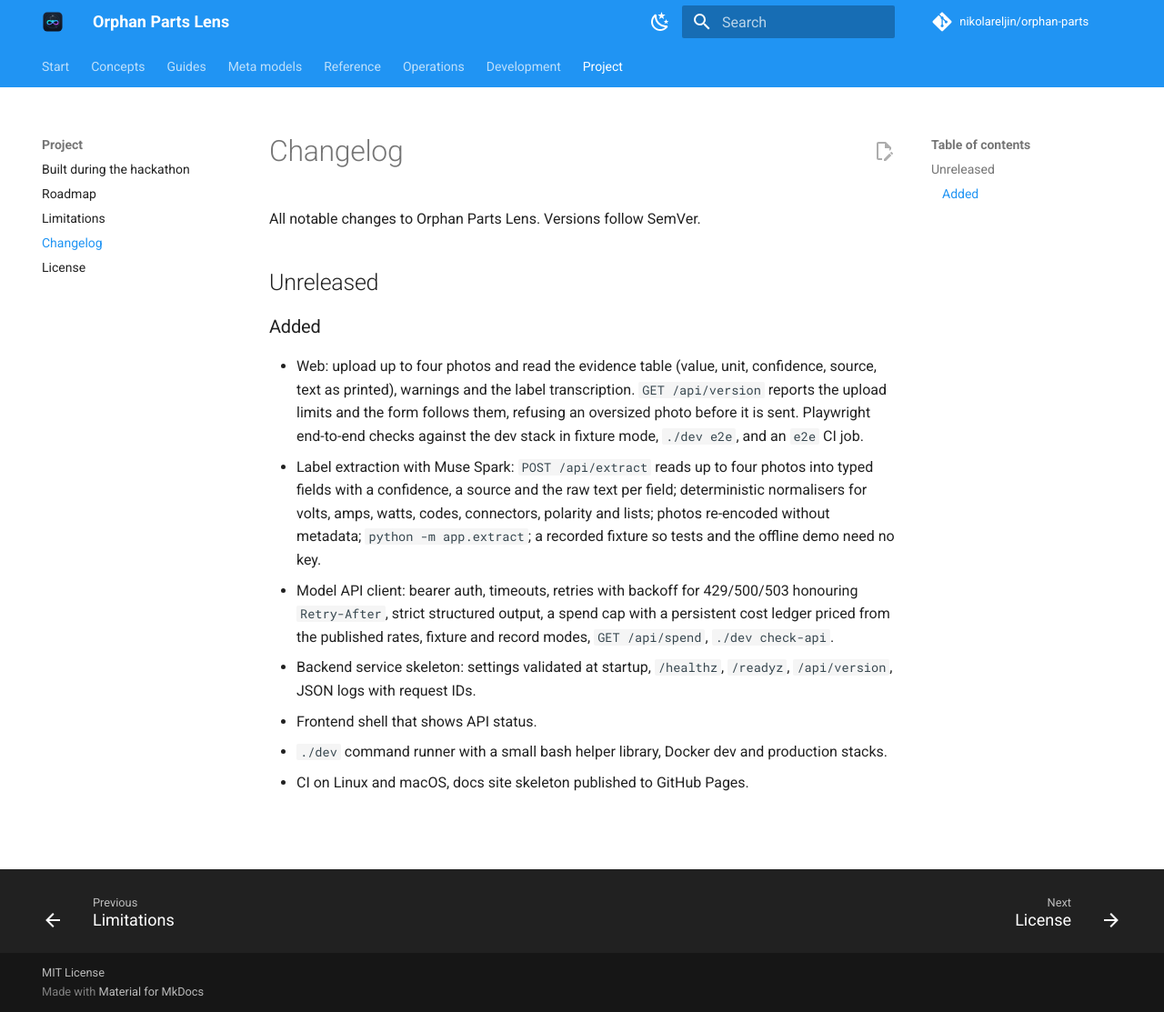
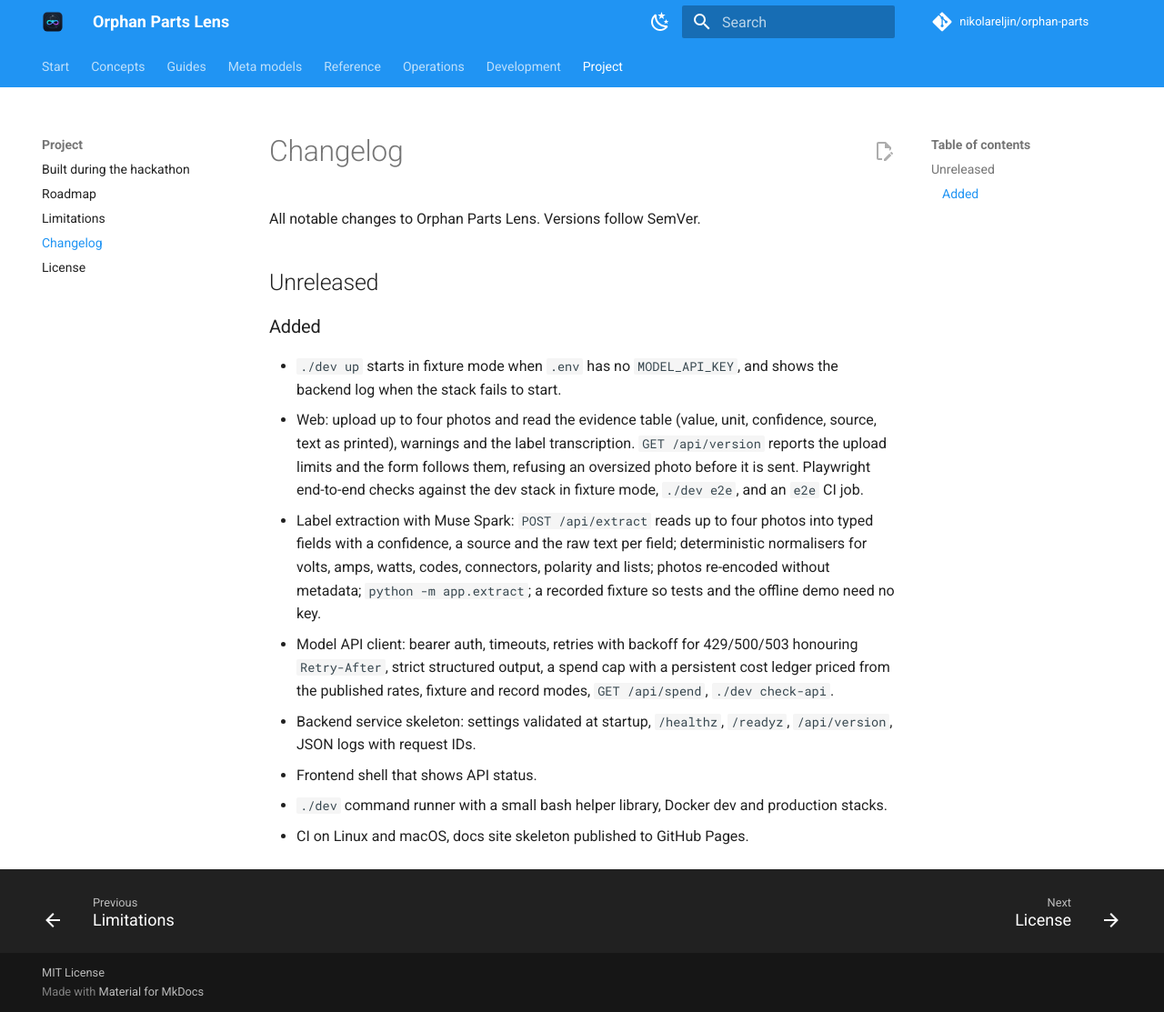
Before and after one commit to nikolareljin/orphan-parts, an MkDocs documentation site: the page built from docs/project/changelog.md, in a window 1280 px wide and 1113 px high. Shown: the whole window at 91% size. Built offline with MkDocs 1.6.1 and Material for MkDocs 9.7.7, drawn with Linux system fonts in a browser that asks for light colours; comment, search, counter and statistics services are not loaded.

Commit message:
fix(dev): start in fixture mode without a key and show the backend log when the stack fails

```diff
--- a/CHANGELOG.md
+++ b/CHANGELOG.md
@@ -5,6 +5,7 @@ All notable changes to Orphan Parts Lens. Versions follow SemVer.
 ## Unreleased
 
 ### Added
+- `./dev up` starts in fixture mode when `.env` has no `MODEL_API_KEY`, and shows the backend log when the stack fails to start.
 - Web: upload up to four photos and read the evidence table (value, unit, confidence, source, text as printed), warnings and the label transcription. `GET /api/version` reports the upload limits and the form follows them, refusing an oversized photo before it is sent. Playwright end-to-end checks against the dev stack in fixture mode, `./dev e2e`, and an `e2e` CI job.
 - Label extraction with Muse Spark: `POST /api/extract` reads up to four photos into typed fields with a confidence, a source and the raw text per field; deterministic normalisers for volts, amps, watts, codes, connectors, polarity and lists; photos re-encoded without metadata; `python -m app.extract`; a recorded fixture so tests and the offline demo need no key.
 - Model API client: bearer auth, timeouts, retries with backoff for 429/500/503 honouring `Retry-After`, strict structured output, a spend cap with a persistent cost ledger priced from the published rates, fixture and record modes, `GET /api/spend`, `./dev check-api`.
```
Also changed, not shown: README.md (+1 -1 lines), docs/reference/cli.md (+1 -1 lines), 3 other files.
